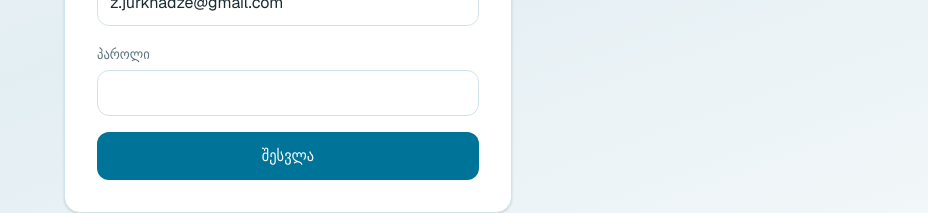
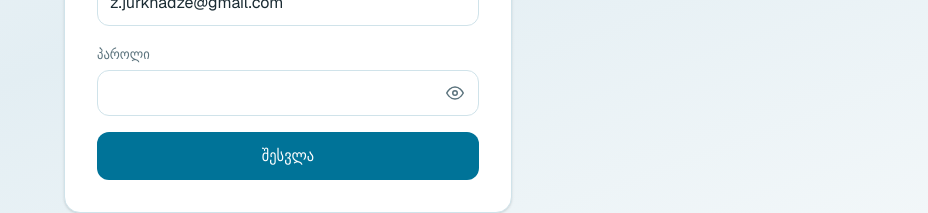
Before and after one commit to zaza-jurkhadze/wrc-psi, a Next.js app: page /login in a window 1280 px wide. Shown: the part 421-634 px from the top of the page, without its empty margins (352-1280 px from the left). Built offline with nearby package versions, Linux system fonts and the light colour scheme.

Commit message:
Update daily reports sending logic

```diff
--- a/src/app/login/LoginForm.tsx
+++ b/src/app/login/LoginForm.tsx
@@ -10,6 +10,7 @@ export default function LoginForm() {
   const params = useSearchParams();
   const [email, setEmail] = useState("z.jurkhadze@gmail.com");
   const [password, setPassword] = useState("");
+  const [showPassword, setShowPassword] = useState(false);
   const [error, setError] = useState("");
   const [loading, setLoading] = useState(false);
 
@@ -64,13 +65,28 @@ export default function LoginForm() {
           </label>
           <label className="block">
             <span className="text-sm text-muted">პაროლი</span>
-            <input
-              type="password"
-              value={password}
-              onChange={(e) => setPassword(e.target.value)}
-              className="mt-1 w-full rounded-xl border border-border px-3 py-2.5 outline-none focus:ring-2 focus:ring-primary/30"
-              required
-            />
+            <div className="relative mt-1">
+              <input
+                type={showPassword ? "text" : "password"}
+                value={password}
+                onChange={(e) => setPassword(e.target.value)}
+                className="w-full rounded-xl border border-border px-3 py-2.5 pr-11 outline-none focus:ring-2 focus:ring-primary/30"
+                required
+              />
+              <button
+                type="button"
+                onClick={() => setShowPassword((s) => !s)}
+                className="absolute right-2 top-1/2 -translate-y-1/2 w-8 h-8 flex items-center justify-center rounded-lg text-muted hover:text-foreground transition"
+                aria-label={showPassword ? "დაფარვა პაროლი" : "პაროლის ჩვენება"}
+                tabIndex={-1}
+              >
+                {showPassword ? (
+                  <svg xmlns="http://www.w3.org/2000/svg" width="18" height="18" viewBox="0 0 24 24" fill="none" stroke="currentColor" strokeWidth="2" strokeLinecap="round" strokeLinejoin="round"><path d="M17.94 17.94A10.94 10.94 0 0 1 12 20c-7 0-13-8-13-8a19.7 19.7 0 0 1 5.06-6.06"/><path d="M9.9 4.24A10.94 10.94 0 0 1 12 4c7 0 13 8 13 8a19.65 19.65 0 0 1-2.45 3.56"/><path d="M14.12 14.12a3 3 0 1 1-4.24-4.24"/><line x1="1" y1="1" x2="23" y2="23"/></svg>
+                ) : (
+                  <svg xmlns="http://www.w3.org/2000/svg" width="18" height="18" viewBox="0 0 24 24" fill="none" stroke="currentColor" strokeWidth="2" strokeLinecap="round" strokeLinejoin="round"><path d="M1 12s4-8 11-8 11 8 11 8-4 8-11 8S1 12 1 12z"/><circle cx="12" cy="12" r="3"/></svg>
+                )}
+              </button>
+            </div>
           </label>
           {error && <p className="text-sm text-fix">{error}</p>}
           <button
--- a/src/components/AppNav.tsx
+++ b/src/components/AppNav.tsx
@@ -30,6 +30,8 @@ export function AppNav() {
   });
 
   async function sendDailyReport() {
+    const confirmed = window.confirm("გსურთ დღის ანგარიშის გაგზავნა?");
+    if (!confirmed) return;
     setReportBusy(true);
     setReportMsg("");
     try {
```
